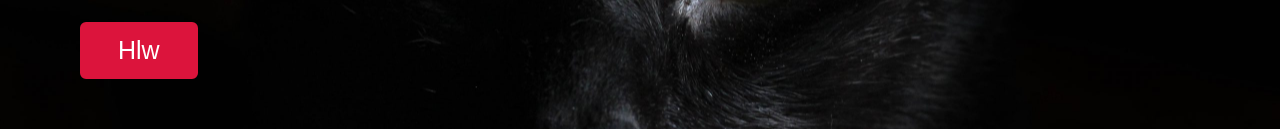
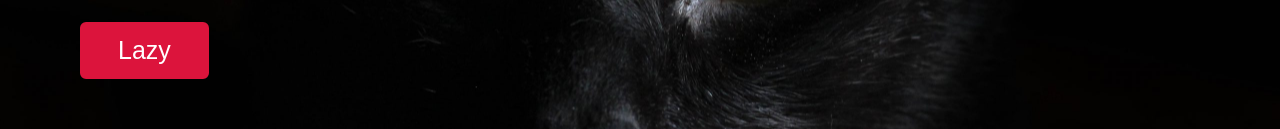
Before and after one commit to hi094/PORTFOLIO, a plain HTML site: page index.html in a window 1280 px wide. Shown: the part 446-575 px from the top of the page. Drawn offline with nearby package versions, Linux system fonts and the light colour scheme.

Commit message:
Update index.html

```diff
--- a/index.html
+++ b/index.html
@@ -40,7 +40,7 @@
                 <div class="text-1">Hello, my name is</div>
                 <div class="text-2">Himanshu Chauhan</div>
                 <div class="text-3">And I'm a <span class="typing"></span></div>
-                <a href="#">Hlw</a>
+                <a href="#">Lazy</a>
             </div>
         </div>
     </section>
```
